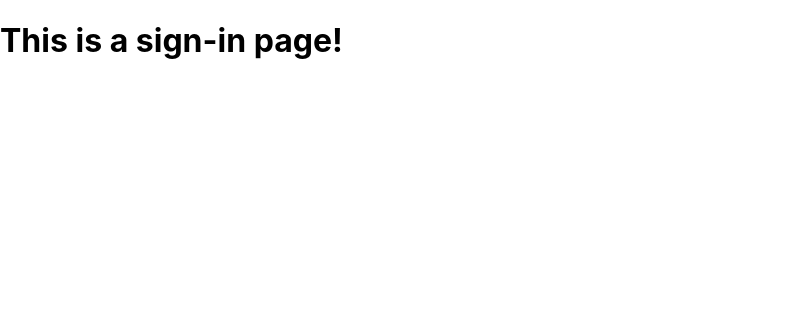
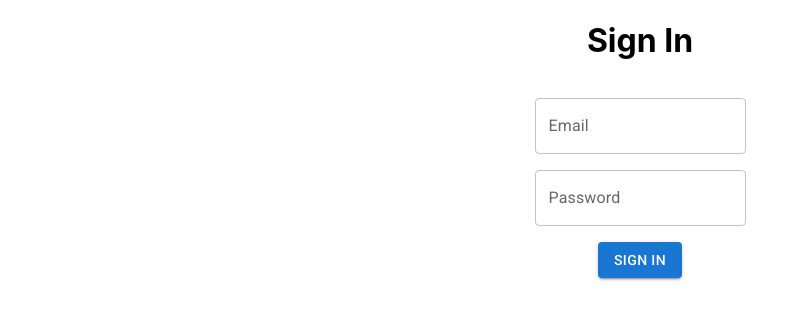
Before and after one commit to abduldoesramen/toDoApp, a React (Create React App) app: page /sign-in in a window 1280 px wide. Shown: the top 320 px of the page, without its empty margins (0-808 px from the left). Built offline with nearby package versions, Linux system fonts and the light colour scheme; the HTML template or start-up script is replaced by a standard one.

Commit message:
completed basic sign in page template

```diff
--- a/src/routes/sign-in/sign-in.component.jsx
+++ b/src/routes/sign-in/sign-in.component.jsx
@@ -1,8 +1,71 @@
+import * as React from "react";
+import { useState } from "react";
+import { Fragment } from "react";
+import Box from "@mui/material/Box";
+import Button from "@mui/material/Button";
+import TextField from "@mui/material/TextField";
+import Grid from "@mui/material/Grid";
+
+// Form default empty values:
+const defaultValues = {
+  email: "",
+  password: "",
+};
+
 const SignIn = () => {
+  const [showPassword, setShowPassword] = React.useState(false);
+  const [formValues, setFormValues] = useState(defaultValues);
+
+  const handleChange = (e) => {
+    const { name, value } = e.target;
+    setFormValues({
+      ...formValues,
+      [name]: value,
+    });
+  };
+
+  const handleSubmit = (event) => {
+    event.preventDefault();
+    console.log(formValues);
+  };
+
+  const handleClickShowPassword = () => setShowPassword((show) => !show);
+
+  const handleMouseDownPassword = (event) => {
+    event.preventDefault();
+  };
   return (
-    <div>
-      <h1>This is a sign-in page!</h1>
-    </div>
+    <Fragment>
+      <form onSubmit={handleSubmit}>
+        <Grid container alignItems="center" justify="center" direction="column">
+          <Grid item>
+            <h1>Sign In</h1>
+          </Grid>
+          <Grid item marginTop={2}>
+            <TextField
+              id="email-input"
+              name="email"
+              label="Email"
+              value={formValues.email}
+              onChange={handleChange}
+            />
+          </Grid>
+          <Grid item marginTop={2} marginBottom={2}>
+            <TextField
+              id="password-input"
+              name="password"
+              label="Password"
+              type="text"
+              value={formValues.password}
+              onChange={handleChange}
+            />
+          </Grid>
+          <Button variant="contained" type="submit">
+            Sign In
+          </Button>
+        </Grid>
+      </form>
+    </Fragment>
   );
 };
 
```
